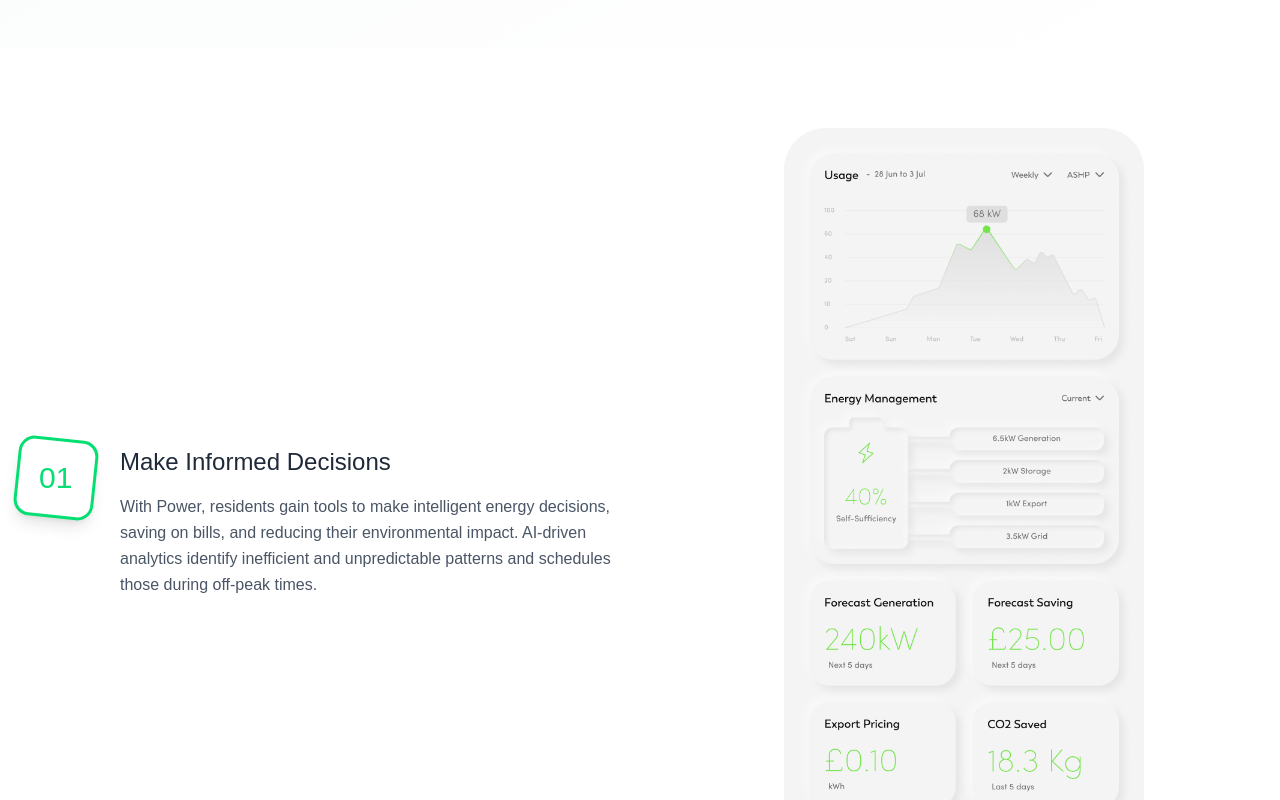
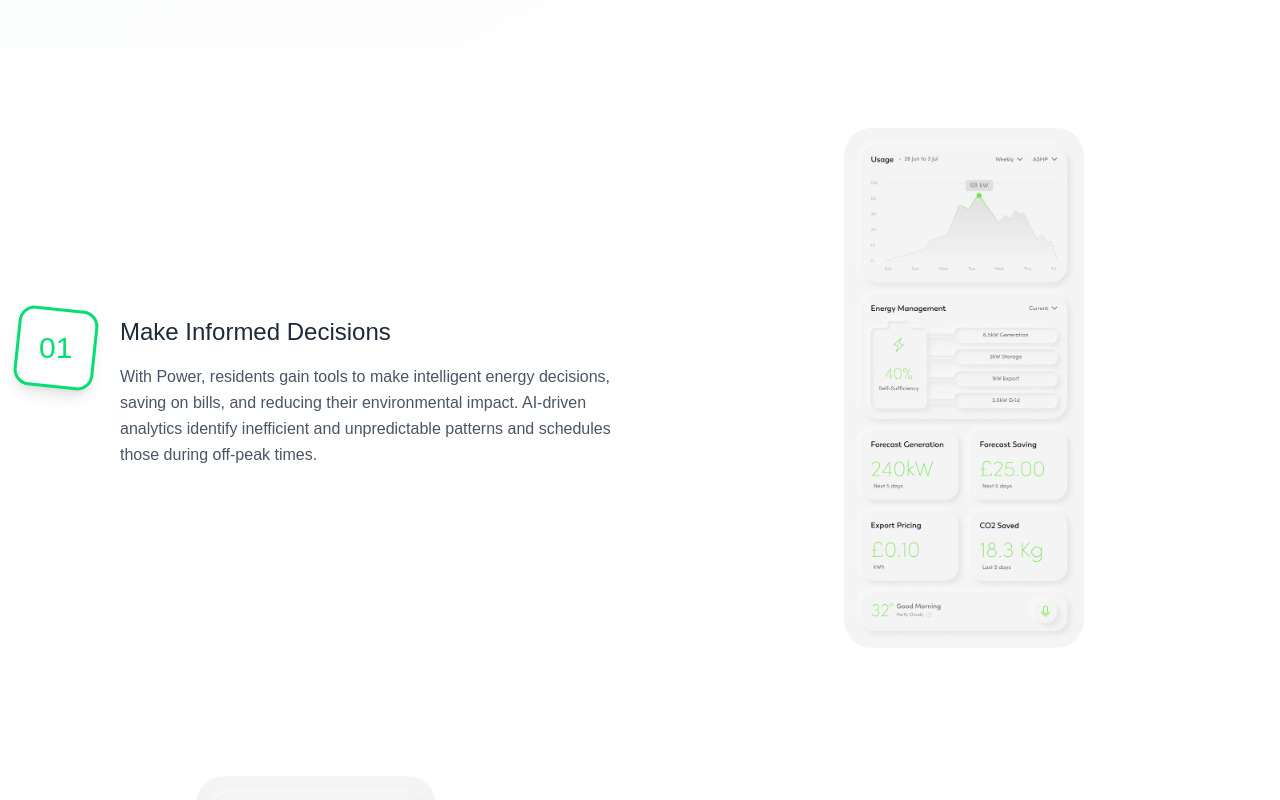
Before and after one commit to Mastermind730/Power, a Next.js app: page /smart_home in a window 1280 px wide. Shown: the part 1800-2600 px from the top of the page. Built offline with nearby package versions, Linux system fonts and the light colour scheme; a web font is replaced by a local one.

Commit message:
fixed phone size

```diff
--- a/src/app/poem/page.tsx
+++ b/src/app/poem/page.tsx
@@ -62,10 +62,10 @@ export default function PurposePoem() {
           </div>
 
           {/* New Section */}
-          <div className="mt-20 space-y-8">
-            <h3 className="text-2xl md:text-3xl font-extralight text-gray-600">
+          <div className="mt-10 space-y-8">
+            {/* <h3 className="text-2xl md:text-3xl font-extralight text-gray-600">
               This is Paul&apos;s genesis
-            </h3>
+            </h3> */}
 
             <div className="relative w-full h-64 md:h-80 rounded-lg overflow-hidden">
               <Image
--- a/src/app/smart_home/page.tsx
+++ b/src/app/smart_home/page.tsx
@@ -254,11 +254,11 @@ const SmartHomePage = () => {
 
                 {/* Image Side */}
                 <div className="flex-1 w-full">
-                  <div className=" relative overflow-hidden rounded-2xl shadow-xlw-full md:w-3/5 max-w-[500px] mx-auto">
+                  <div className=" relative overflow-hidden rounded-2xl shadow-xlw-full md:w-2/5 max-w-[500px] mx-auto">
                                     <Image
                                       src={feature.image}
-                                      width={500}
-                                      height={800}
+                                      width={400}
+                                      height={600}
                                       alt="Education"
                                       className="w-full h-auto object-contain"
                                     />
```
